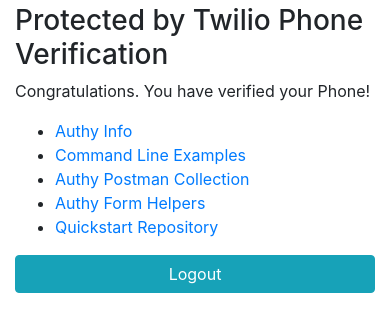
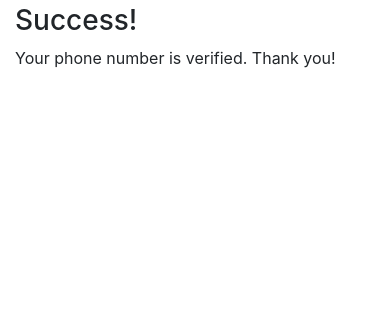
Before and after one commit to DynamicGenetics/Mood-Music, a Django app: template moodmusic/templates/dashboard/verified.html in a window 390 px wide. Shown: the part 56-388 px from the top of the page. Run offline with Django 3.2, Linux system fonts and the light colour scheme; the template is opened without the code that fills it, so the values that code supplies are empty; some libraries are stand-ins or nearby versions.

Commit message:
Working Twilio Verify phone verification

```diff
--- a/moodmusic/dashboard/twilio_client.py
+++ b/moodmusic/dashboard/twilio_client.py
@@ -1,7 +1,7 @@
 from twilio.rest import Client
 import os
 
-client = Client(os.environ["TWILIO_VERIFY_SID"], os.environ["TWILIO_AUTH_TOKEN"])
+client = Client(os.environ["TWILIO_ACCOUNT_SID"], os.environ["TWILIO_AUTH_TOKEN"])
 
 
 def verifications(phone_number, via):
@@ -12,5 +12,5 @@
 
 def verification_checks(phone_number, token):
     return client.verify.services(
-        os.environ["TWILIO_AUTH_TOKEN"]
+        os.environ["TWILIO_VERIFY_SID"]
     ).verification_checks.create(to=phone_number, code=token)
--- a/moodmusic/templates/dashboard/verified.html
+++ b/moodmusic/templates/dashboard/verified.html
@@ -7,26 +7,18 @@
   <div class="col-xs-12 col-sm-8 col-md-4 col-sm-offset-2 col-md-offset-4">
     <div class="panel panel-default">
       <div class="panel-heading">
-        <h3 class="panel-title">Protected by Twilio Phone Verification</h3>
+        <h3 class="panel-title">Success!</h3>
       </div>
       <div class="panel-body">
         <div class="row">
           <div class="col-xs-12 col-sm-12 col-md-12">
             <p>
-              Congratulations.  You have verified your Phone!
+              Your phone number is verified. Thank you!
             </p>
-            <ul>
-              <li><a href="https://www.twilio.com/authy">Authy Info</a></li>
-              <li><a href="https://github.com/AuthySE/Authy-API-Samples">Command Line Examples</a></li>
-              <li><a href="https://github.com/AuthySE/Authy-API-Samples/tree/master/postman">Authy Postman Collection</a></li>
-              <li><a href="https://github.com/Authy/authy-form-helpers">Authy Form Helpers</a></li>
-              <li><a href="https://github.com/TwilioDevEd/account-security-quickstart-django">Quickstart Repository</a></li>
-            </ul>
           </div>
         </div>
         <div class="row">
           <div class="col-xs-12 col-sm-12 col-md-12">
-            <a href="{% url 'logout' %}" class="btn btn-info btn-block">Logout</a>
           </div>
         </div>
       </div>
```
Also changed, not shown: moodmusic/dashboard/views.py (+10 -5 lines).
